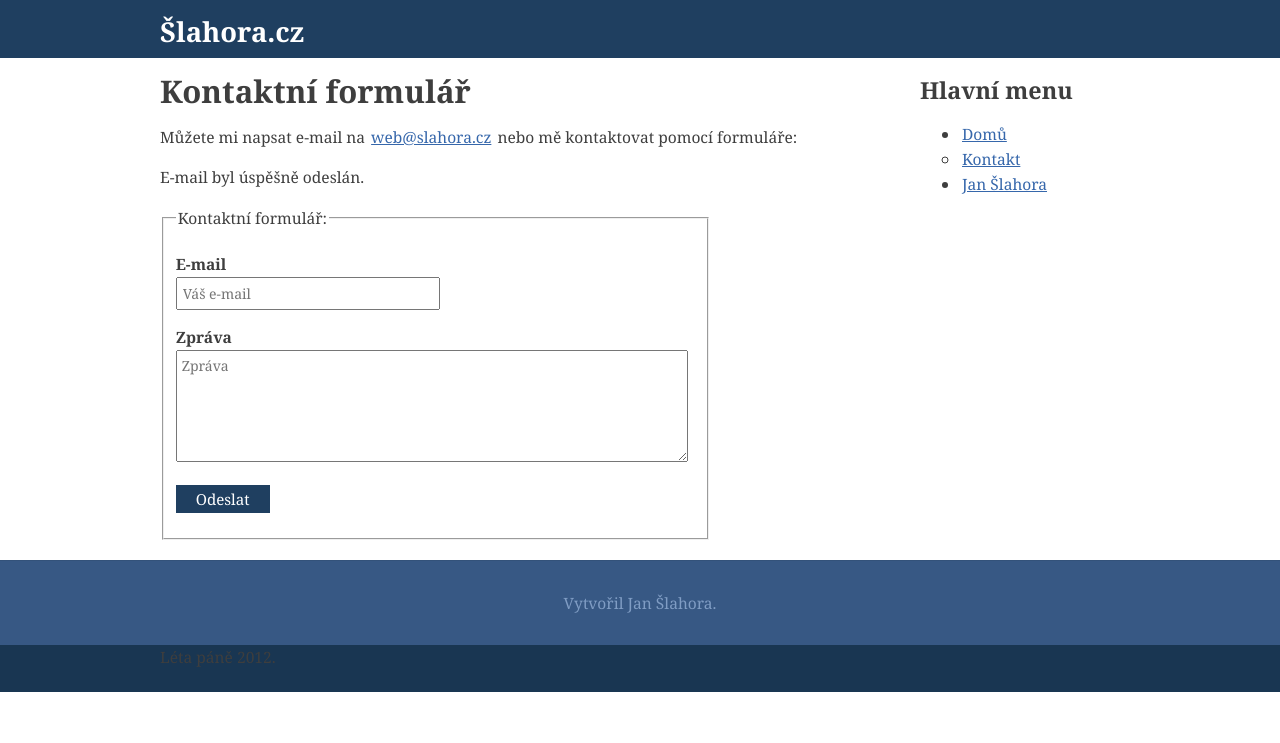
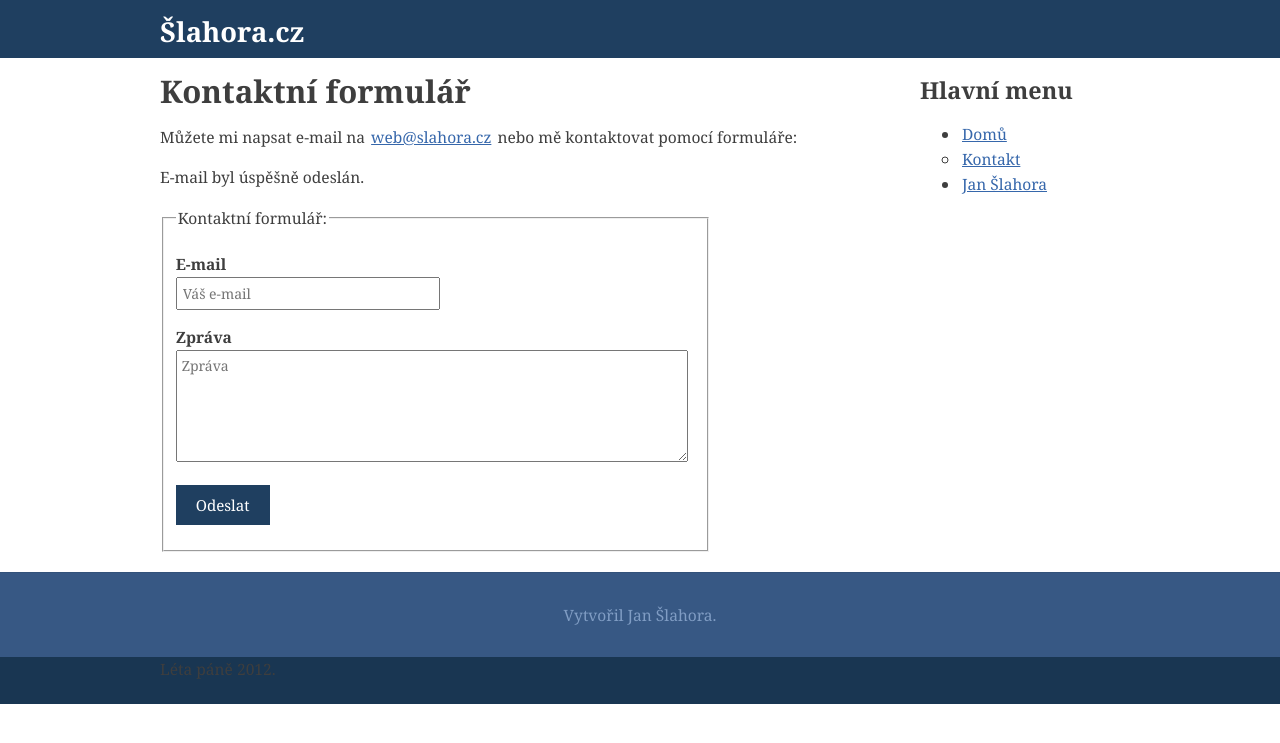
Before and after one commit to slaha/slaha.github.io, a Jekyll site: the page built from kontakt.md, in a window 1280 px wide. Shown: the top 743 px of the page. Built offline with Jekyll 4.4.1, drawn with Linux system fonts in a browser that asks for light colours.

Commit message:
Update styl.css

```diff
--- a/assets/styl.css
+++ b/assets/styl.css
@@ -132,5 +132,5 @@ button {
     background-color: #1f3f60;
     border: 0px;
     font-size: 0.973em;
-    padding: 4px 20px;
+    padding: 10px 20px;
 }
```
